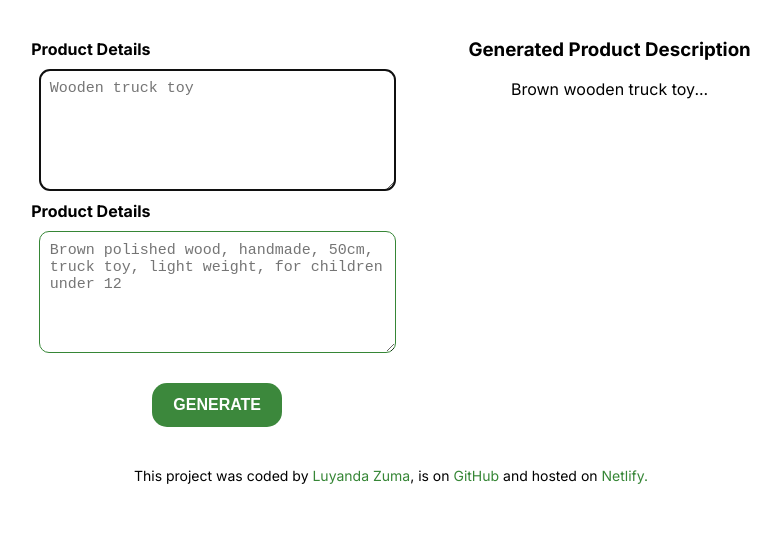
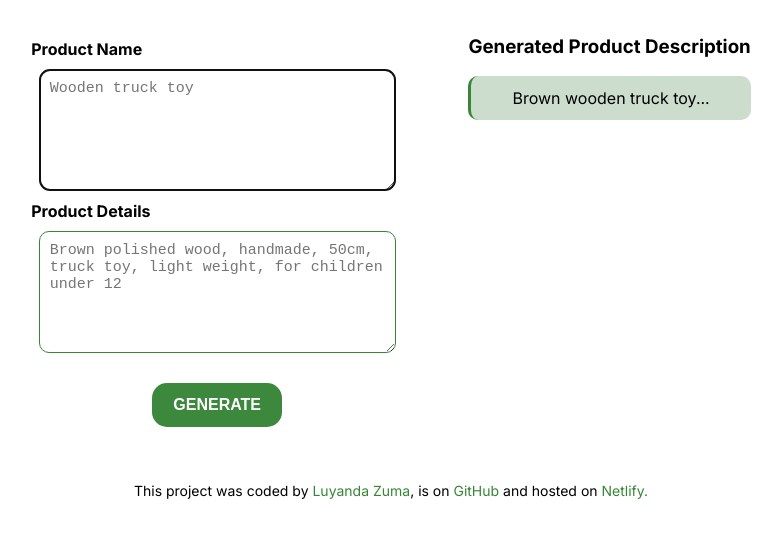
Before and after one commit to luyandazuma/AI-Product-Description-Generator, a plain HTML site: page index.html in a window 1280 px wide. Shown: the part 63-600 px from the top of the page, without its empty margins (249-1031 px from the left). Drawn offline with Linux system fonts and the light colour scheme.

Commit message:
Updated styles.css file

```diff
--- a/index.html
+++ b/index.html
@@ -19,9 +19,9 @@
     <main>
       <div class="container">
         <form class="form-group">
-          <label class="sub-label" for="product-details">Product Details</label>
+          <label class="sub-label" for="product-name">Product Name</label>
           <textarea
-            class="product-details"
+            class="product-name"
             placeholder="Wooden truck toy"
             required
             autofocus
--- a/src/styles.css
+++ b/src/styles.css
@@ -44,7 +44,16 @@ h1 {
 
 .generated-description {
   position: relative;
-  top: -20px;
+  top: -23px;
+}
+
+.generated-description p {
+  line-height: 1.5;
+  font-size: 16px;
+  padding: 10px;
+  border-left: 3px solid #368636;
+  border-radius: 10px;
+  background-color: #cdddcd;
 }
 
 .button {
@@ -69,6 +78,7 @@ h1 {
 footer {
   text-align: center;
   font-size: 14px;
+  padding: 15px;
 }
 
 a {
```
